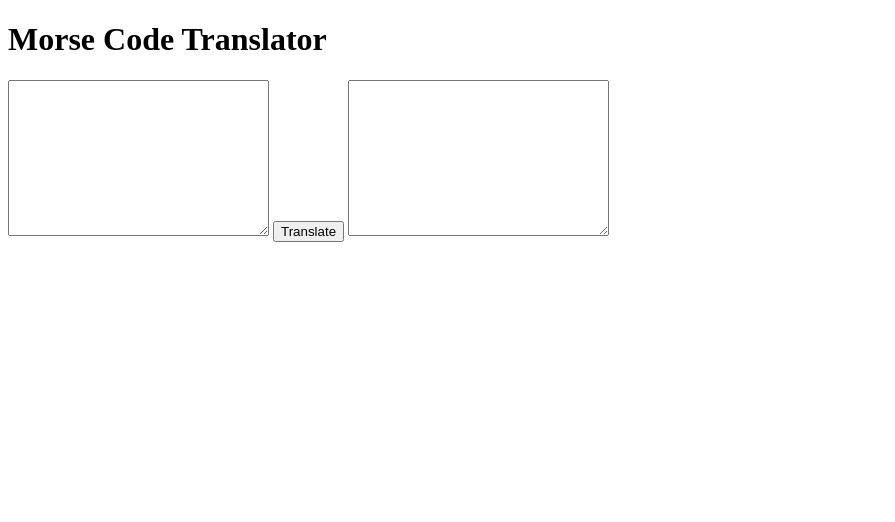
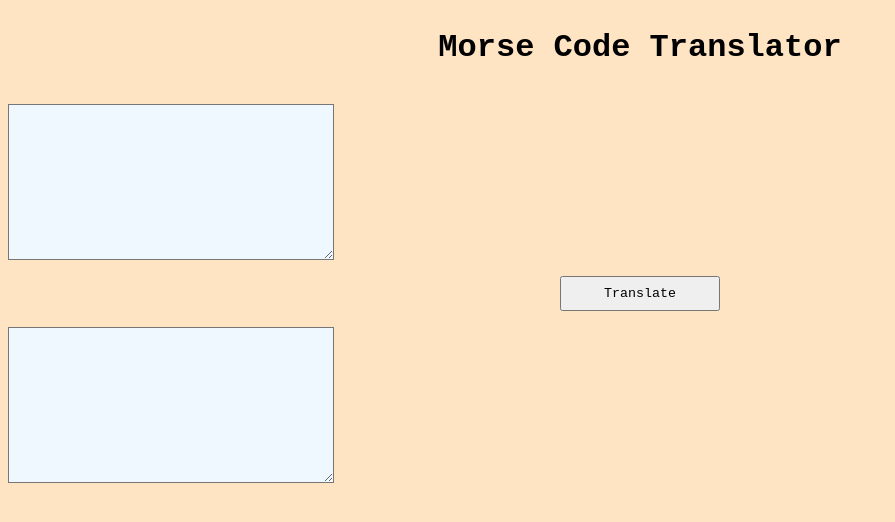
Before and after one commit to abdullah-sattar/morsecode-challenge, a website with bundled scripts: page index.html in a window 1280 px wide. Shown: the whole page, without its empty margins (0-895 px from the left). Built offline with nearby package versions, Linux system fonts and the light colour scheme.

Commit message:
made some styling changes to the css and added more scss files

```diff
--- /dev/null
+++ b/assets/styles/_div.scss
@@ -0,0 +1,21 @@
+div {
+    display: flex;
+    flex-direction: column;
+    align-content: center;
+    gap: 2vh;
+
+    h1 {
+        align-self: center;
+    }
+
+    button {
+        width: 20vh;
+        align-self: center;
+        padding: 1vh;
+    }
+
+    textarea {
+        background-color: aliceblue;
+        width: 40vh;
+    }
+}
--- /dev/null
+++ b/assets/styles/_html.scss
@@ -0,0 +1,4 @@
+html {
+    width: 100%;
+    background-color: bisque;
+}
--- /dev/null
+++ b/assets/styles/_typography.scss
@@ -0,0 +1,3 @@
+* {
+    font-family: 'Courier New', Courier, monospace;
+}
--- a/index.html
+++ b/index.html
@@ -1,5 +1,6 @@
 <!DOCTYPE html>
 <html>
+
 <head>
     <meta charset="utf-8">
     <meta http-equiv="X-UA-Compatible" content="IE=edge">
@@ -8,11 +9,15 @@
     <meta name="viewport" content="width=device-width, initial-scale=1">
     <link rel="stylesheet" href="styles.css">
 </head>
+
 <body>
+    <div>
         <h1>Morse Code Translator</h1>
         <textarea name="" id="english" cols="30" rows="10"></textarea>
         <button class="translate">Translate</button>
         <textarea name="" id="morse" cols="30" rows="10"></textarea>
         <script src="main.js" async defer type="module"></script>
+    </div>
 </body>
+
 </html>
--- a/styles.scss
+++ b/styles.scss
@@ -1 +1,3 @@
-@import "assets/styles/body";
+@import "assets/styles/html";
+@import "assets/styles/div";
+@import "assets/styles/typography";
```
Also changed, not shown: assets/styles/_body.scss (deleted), styles.css. Lines whose indentation alone changed are shown as unchanged.
